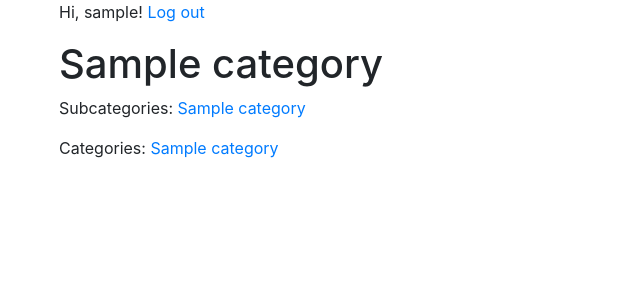
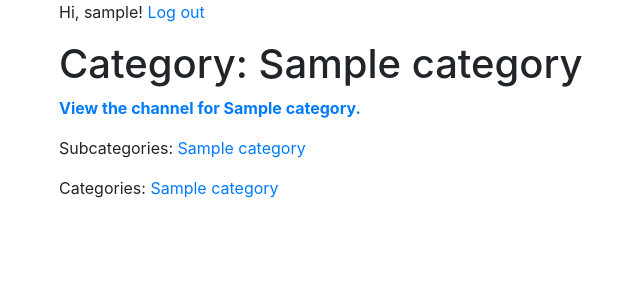
Before and after one commit to ellbosch/Lob-WebApp, a Flask app: a page that uses app/templates/category_page.html in a window 1280 px wide. Shown: the top 300 px of the page, without its empty margins (26-666 px from the left). Run offline with Flask 2, Linux system fonts and the light colour scheme; a user stored in the database is signed in; tables that the repository leaves empty hold one stand-in row (values such as "Sample post"); some libraries are stand-ins or nearby versions.

Commit message:
fixed bug that prevented forms from receiving up-to-date data; users can create channels

```diff
--- a/app/templates/category_page.html
+++ b/app/templates/category_page.html
@@ -1,11 +1,17 @@
 {% extends "base.html" %}
 
 {% block content %}
-<h1>{{ title }}</h1>
+<h1>Category: {{ title }}</h1>
 
 {% if not page_exists %}
 	<p>No category made for <strong>{{ title }}</strong>! <a href="{{ url_for('category_submission', category_title=title) }}">Create one here.</a>
 {% endif %}
+
+<!-- link to channel page, if it exists -->
+{% if is_channel %}
+	<p><strong><a href="{{ url_for('channel_page', page_title=title) }}">View the channel for {{ title }}.</a></strong></p>
+{% endif %}
+
 <!-- show subcategories -->
 {% if subcategories|length > 0 %}
 	<p>
--- a/app/templates/login.html
+++ b/app/templates/login.html
@@ -8,14 +8,14 @@
         {{ form.username.label }}<br>
         {{ form.username(size=32) }}<br>
         {% for error in form.username.errors %}
-        <span style="color: red;">{{ error }}</span>
+            <span style="color: red;">{{ error }}</span>
         {% endfor %}
     </p>
     <p>
         {{ form.password.label }}<br>
         {{ form.password(size=32) }}<br>
         {% for error in form.password.errors %}
-        <span style="color: red;">{{ error }}</span>
+            <span style="color: red;">{{ error }}</span>
         {% endfor %}
     </p>
     <p>{{ form.remember_me() }} {{ form.remember_me.label }}</p>
--- a/app/views.py
+++ b/app/views.py
@@ -1,5 +1,5 @@
 from app import application, db, models, forms, user_datastore#, login_manager
-from app.forms import LoginForm, RegistrationForm, CategorySubmissionForm
+from app.forms import LoginForm, RegistrationForm, CategorySubmissionForm, ChannelCreationForm
 from app.models import *
 from flask import render_template, request, jsonify, flash, redirect, url_for, Markup
 from flask_security import current_user, login_user, login_required, logout_user
@@ -74,7 +74,7 @@ def category_submission():
 		form = CategorySubmissionForm()
 		if form.validate_on_submit():
 			category = Category(title=form.category_title.data, created_at=datetime.utcnow())
-			categorylink = LinkToCategory(title_from=category.title, namespace_from="category", title_to=form.parent_category.data,
+			categorylink = LinkToCategory(title_from=category.title, namespace_from="category", title_to=form.parent_category.data.title,
 				created_at=datetime.utcnow())
 			db.session.add(category)
 			db.session.add(categorylink)
@@ -88,6 +88,27 @@ def category_submission():
 		form = CategorySubmissionForm(request.args)
 	return render_template('category_submission.html', title='Submit New Category', form=form)
 
+# create channel from an existing category
+@application.route('/create_channel', methods=['GET', 'POST'])
+@roles_accepted('admin')
+def create_channel():
+	if request.method == 'POST':
+		form = ChannelCreationForm()
+		if form.validate_on_submit():
+			channel = Channel(id_cat=form.category_for_channel.data.id, created_at=datetime.utcnow())
+			db.session.add(channel)
+			db.session.commit()
+
+			title = form.category_for_channel.data.title
+
+			# redirect to newly created channel
+			flash('New channel created!')
+			return redirect(url_for('channel_page', page_title=title))
+	else:
+		# adds params to form, if provided
+		form = ChannelCreationForm(request.args)
+	return render_template('create_channel.html', title='Create Channel', form=form)
+
 # view for category page
 @application.route('/category/<page_title>/', methods=['GET'])
 def category_page(page_title):
@@ -96,6 +117,7 @@ def category_page(page_title):
 		return redirect(url_for('category_page', page_title=page_title.replace(' ', '_')))
 
 	page_exists = False 					# boolean used to track if the category page exsits
+	is_channel = False
 	parent_categories = []					# array used to track parent categories for the queried category
 	subcategories = []
 	title = page_title.replace('_', ' ')	# replace underscores with spaces
@@ -103,6 +125,11 @@ def category_page(page_title):
 
 	if category_page is not None:
 		page_exists = True
+
+		# query to see if the category has a channel page
+		if Channel.query.filter_by(id_cat=category_page.id).first() is not None:
+			is_channel = True
+
 		title = category_page.title 	# fixes any capitalization errors
 
 		# get parent categories
@@ -116,4 +143,41 @@ def category_page(page_title):
 			subcategories.append(link.title_from)
 
 	return render_template('category_page.html', title=title, page_exists=page_exists,
-		parent_categories=parent_categories, subcategories=subcategories)
+		is_channel=is_channel, parent_categories=parent_categories, subcategories=subcategories)
+
+# view for channel page
+@application.route('/channel/<page_title>/', methods=['GET'])
+@application.route('/<page_title>/', methods=['GET'])
+def channel_page(page_title):
+	# redirect if url has spaces (we convert them to underscores for friendlier urls)
+	if ' ' in page_title:
+		return redirect(url_for('channel_page', page_title=page_title.replace(' ', '_')))
+
+	parent_categories = []					# array used to track parent categories for the queried category
+	subcategories = []
+	title = page_title.replace('_', ' ')	# replace underscores with spaces
+
+	# look for the category page of the channel, which contains the metadata
+	category_page = Category.query.filter_by(title=title).first()
+
+	# checks to see if a channel has been made
+	channel_page = Channel.query.get(category_page.id)
+
+	# if no channel page, redirect to category
+	if channel_page is None:
+		return redirect(url_for('category_page', page_title=title))
+	else:
+		title = category_page.title 	# fixes any capitalization errors
+
+		# get parent categories
+		links_parent_categories = LinkToCategory.query.filter_by(title_from=category_page.title).all()
+		for link in links_parent_categories:
+			parent_categories.append(link.title_to)
+
+		# get subcategories
+		links_subcategories = LinkToCategory.query.filter_by(title_to=category_page.title).all()
+		for link in links_subcategories:
+			subcategories.append(link.title_from)
+
+		return render_template('channel_page.html', title=title, parent_categories=parent_categories,
+			subcategories=subcategories)
```
Also changed, not shown: app/forms.py (+16 -7 lines).
